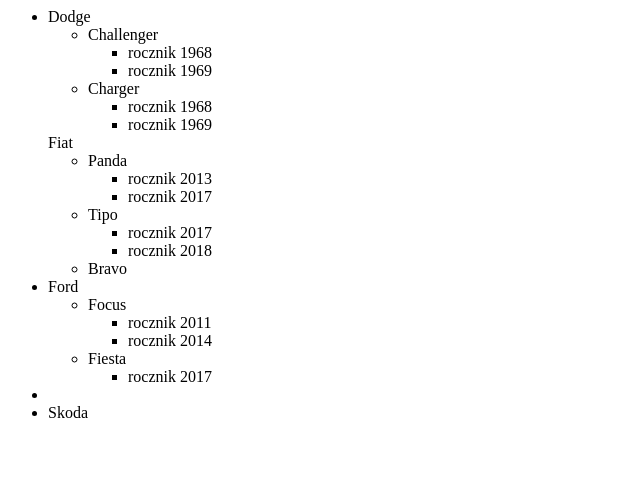
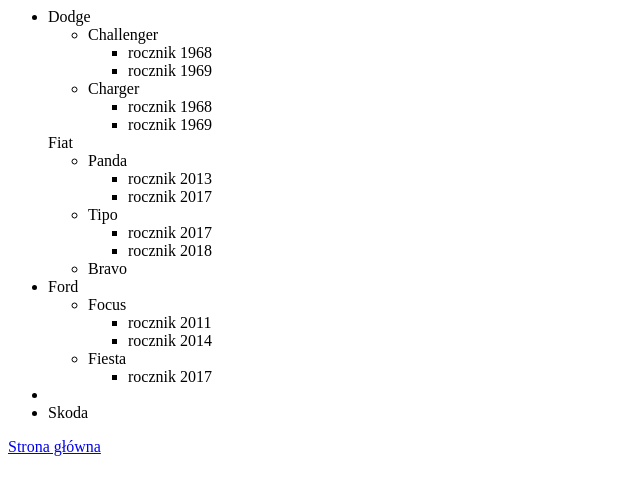
Before and after one commit to Kjubon/Jakub-Walesa-3D, a plain HTML site: page ZadanieMarki.html in a window 1280 px wide. Shown: the whole page, without its empty margins (0-640 px from the left). Drawn offline with Linux system fonts and the light colour scheme.

Commit message:
Update ZadanieMarki.html

```diff
--- a/ZadanieMarki.html
+++ b/ZadanieMarki.html
@@ -63,3 +63,8 @@
     <li>
     <li><span>Skoda</span></li>
     </ul>
+
+
+ <a href="index.html">Strona główna</a>
+ </body>
+</html>
```
